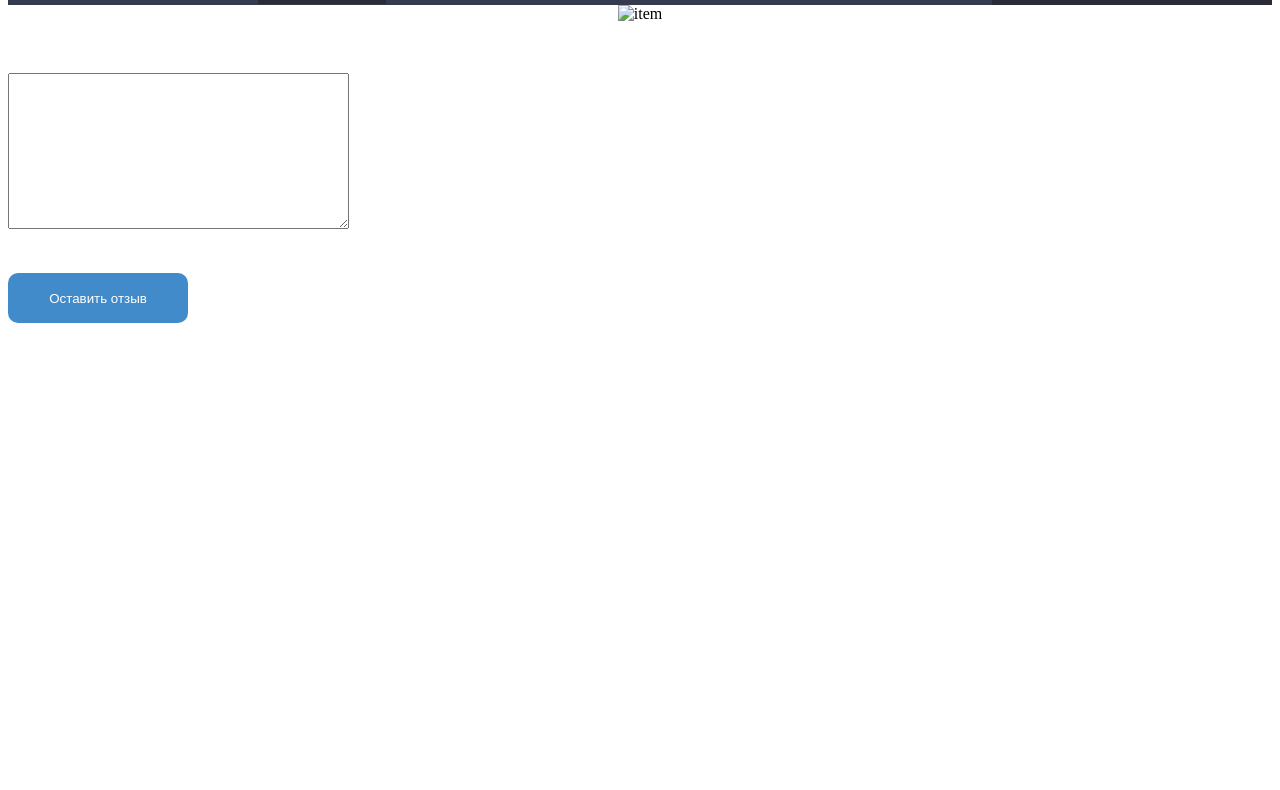
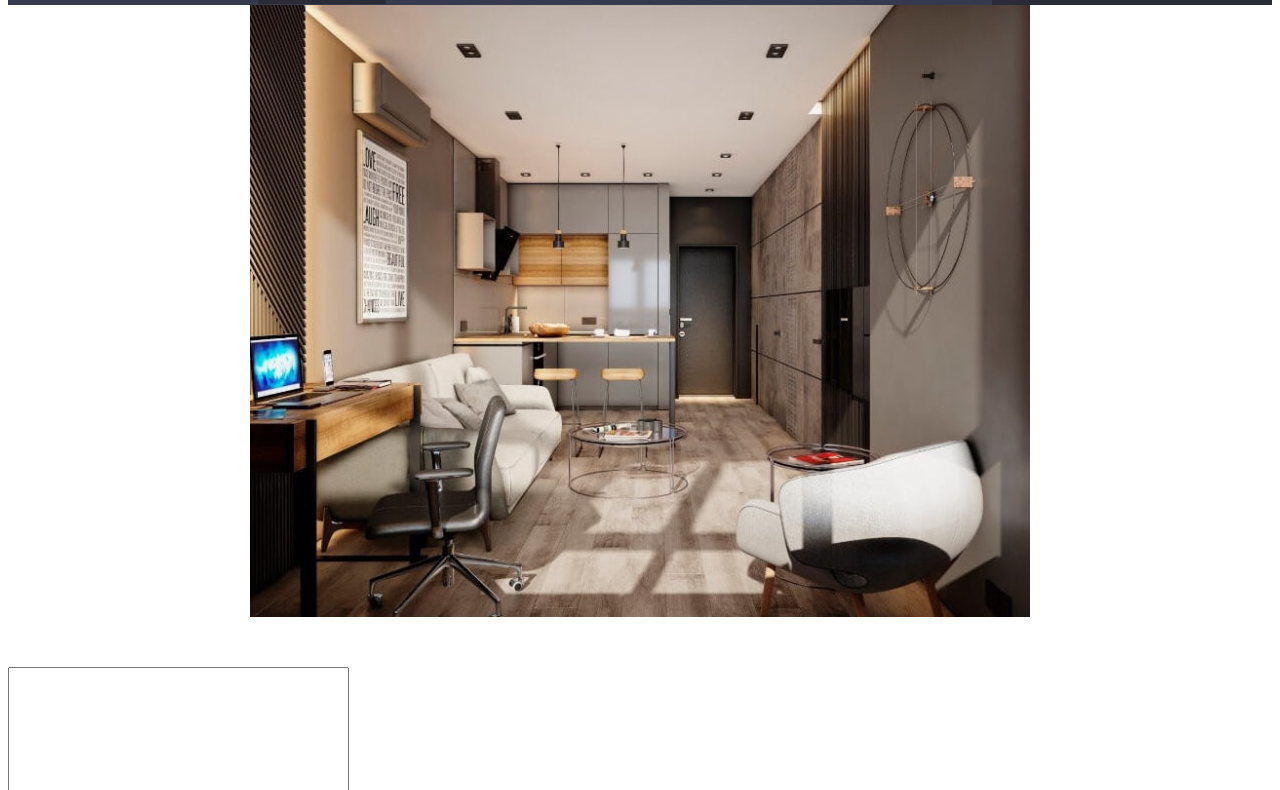
Before and after one commit to djon15st93/Softserve, a website: page reviews.html in a window 1280 px wide. Shown: the part 73-863 px from the top of the page. Before the commit the page ends 800 px from the top, so only its background shows below. Drawn offline with Linux system fonts and the light colour scheme.

Commit message:
First-project

```diff
--- a/reviews.html
+++ b/reviews.html
@@ -31,7 +31,7 @@
 	</header>
 	<main>
 		<div class="items">
-			<img src="img/item.jpg" alt="item">
+			<img src="img/products/item.jpg" alt="item">
 
         </div>
 			<div class="comments">
```
